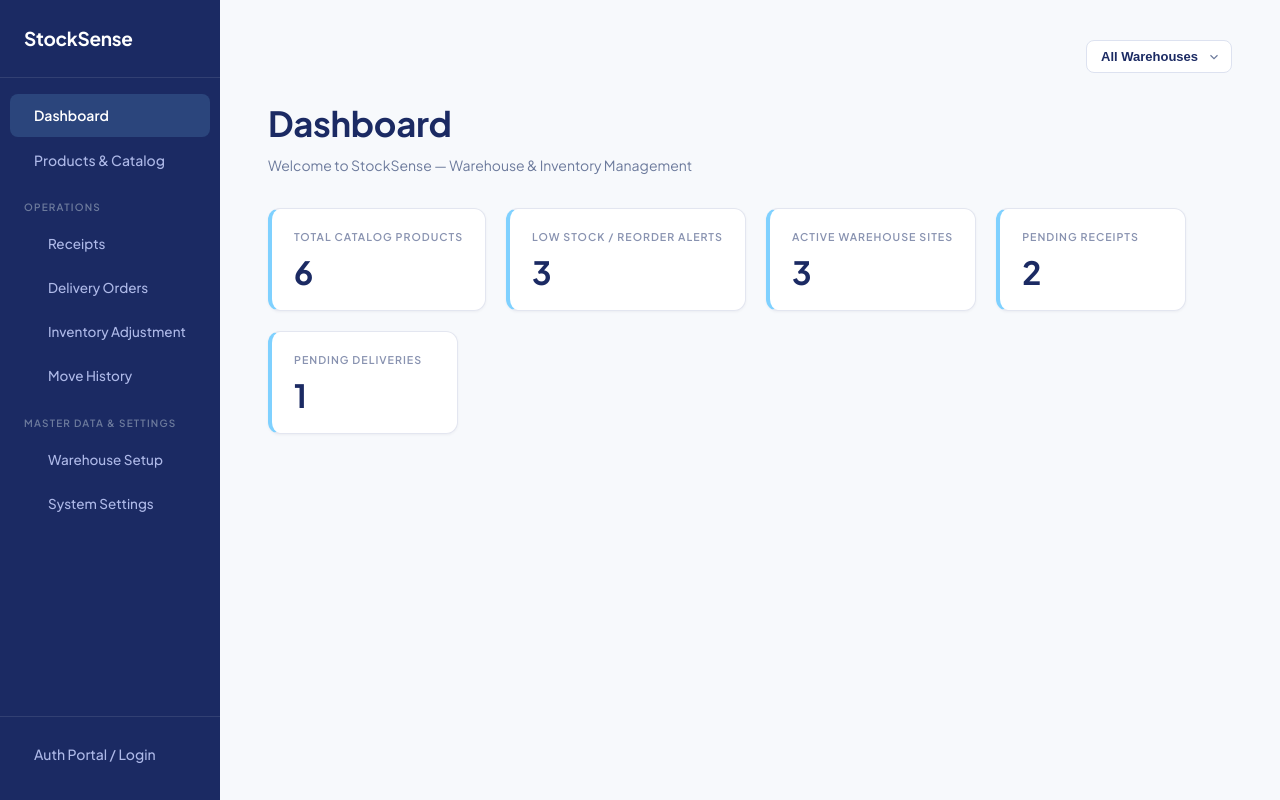
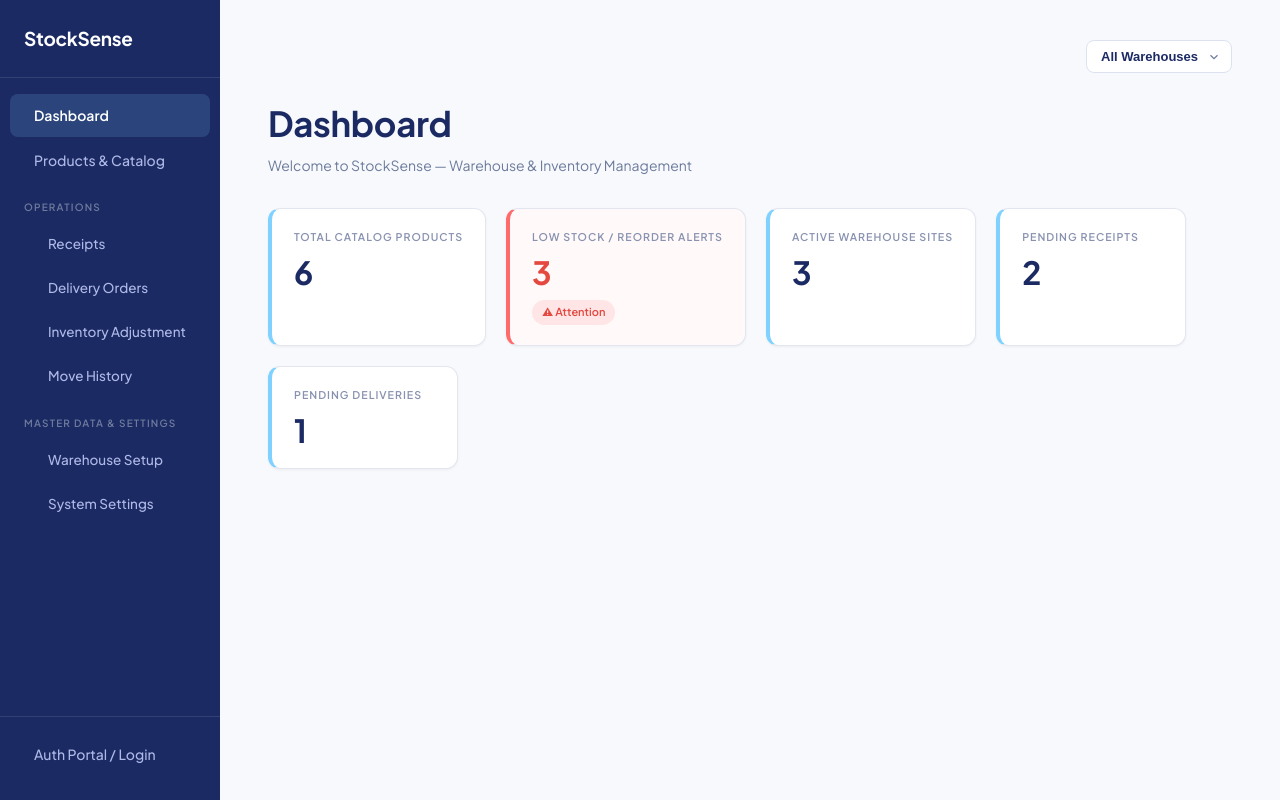
Before and after one commit to VaibhavRawat27/StockSense, a React (Vite) app in the folder frontend/: page / in a window 1280 px wide. Built offline with nearby package versions, Linux system fonts and the light colour scheme; no server answers.

Commit message:
fix: restore low-stock alert badge after merge with product/warehouse API integration

```diff
--- a/frontend/src/pages/Dashboard.jsx
+++ b/frontend/src/pages/Dashboard.jsx
@@ -41,7 +41,11 @@ function Dashboard() {
 
       <div className="kpi-row">
         <KpiCard label="Total Catalog Products" value={stats.totalProducts} />
-        <KpiCard label="Low Stock / Reorder Alerts" value={stats.lowStock} />
+        <KpiCard
+          label="Low Stock / Reorder Alerts"
+          value={stats.lowStock}
+          status={stats.lowStock > 0 ? 'alert' : undefined}
+        />
         <KpiCard label="Active Warehouse Sites" value={stats.totalWarehouses} />
         <KpiCard label="Pending Receipts" value={stats.pendingReceipts} />
         <KpiCard label="Pending Deliveries" value={stats.pendingDeliveries} />
```
